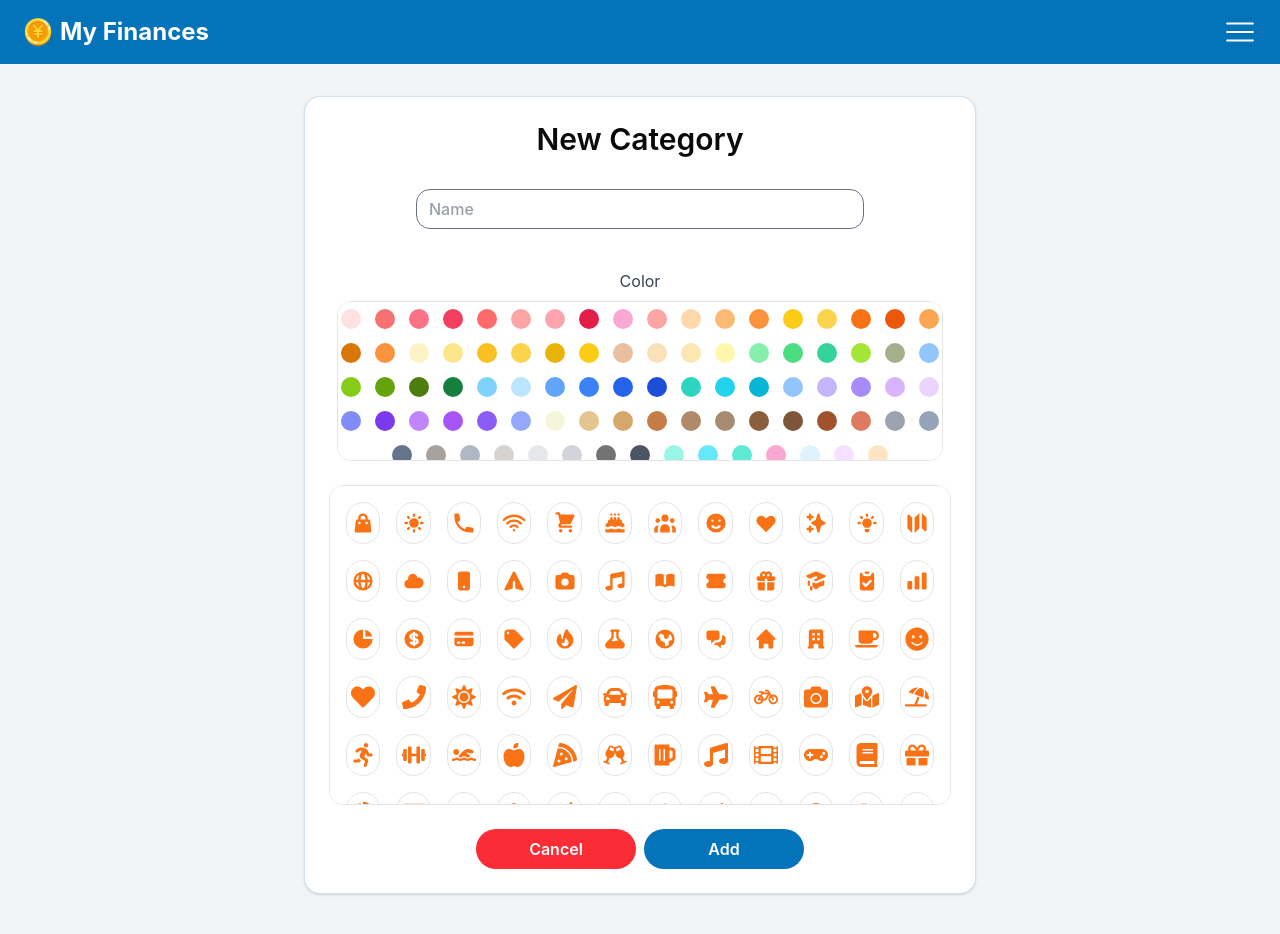
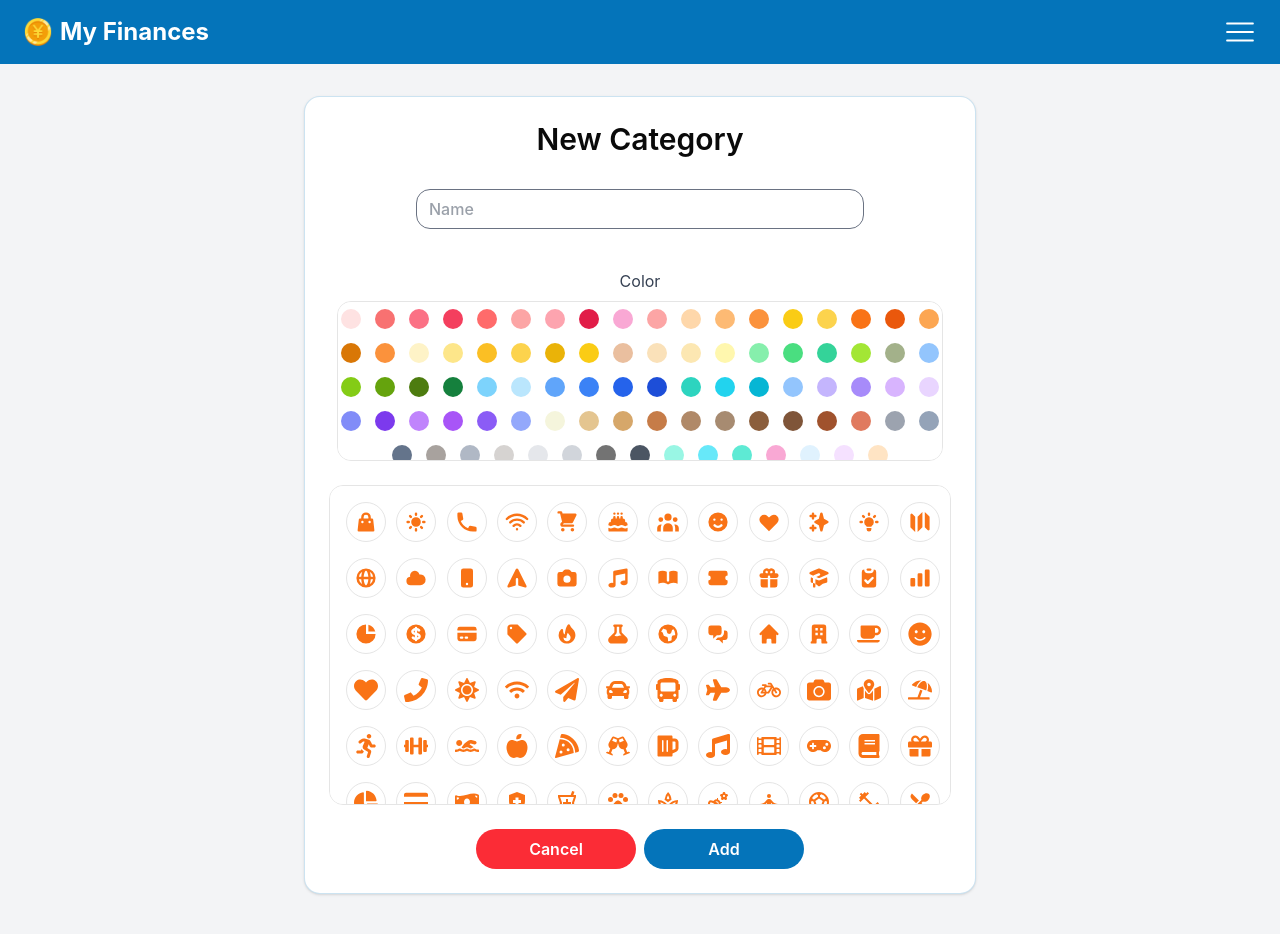
Before and after one commit to ColinBertin/my-spending, a Next.js app: page /categories/create in a window 1280 px wide. Shown: the top 934 px of the page. Built offline with nearby package versions, Linux system fonts and the light colour scheme.

Commit message:
fix icon border

```diff
--- a/components/FinanceIcon.tsx
+++ b/components/FinanceIcon.tsx
@@ -16,7 +16,7 @@ export const FinanceIcon: FC<FinanceIconProps> = ({
   icon,
   iconPack,
   iconColor,
-  className = "w-8 h-8 py-1 border rounded-full text-orange-dark",
+  className = "w-8 h-8 p-1.5 border rounded-full text-orange-dark",
 }) => {
   const iconSets: Record<
     string,
--- a/components/FinanceIconPicker.tsx
+++ b/components/FinanceIconPicker.tsx
@@ -51,13 +51,14 @@ export const FinanceIconPicker: FC<FinanceIconPickerProps> = ({
 
           return (
             <button
+              type="button"
               key={`${pack}-${iconName}`}
               onClick={(e) => {
                 e.preventDefault();
                 handleSelect(pack, iconName);
               }}
               {...rest}
-              className={`flex flex-col items-center p-2 border rounded-full transition-colors cursor-pointer
+              className={`flex items-center justify-center w-10 h-10 aspect-square border rounded-full transition-colors cursor-pointer
                 hover:bg-orange-50 ${isSelected ? "bg-orange-100" : ""}`}
             >
               <IconComponent
```
